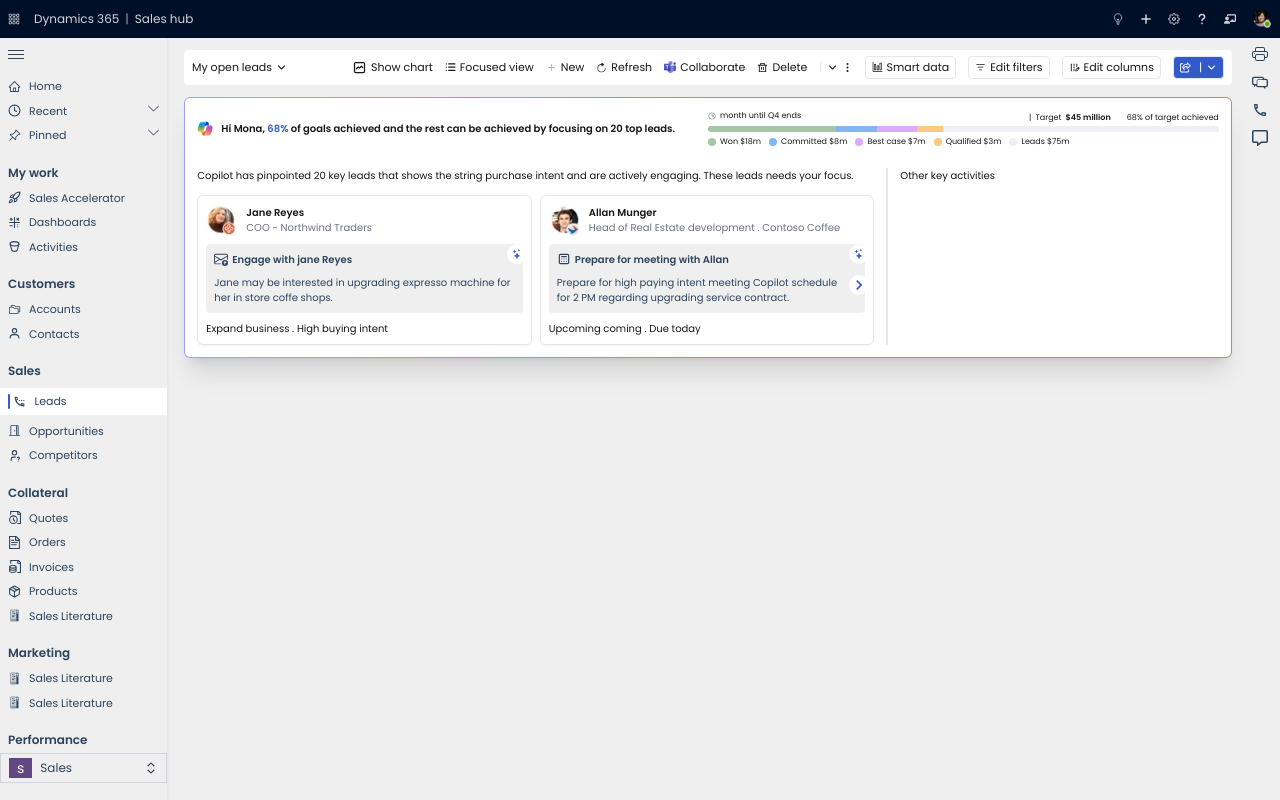
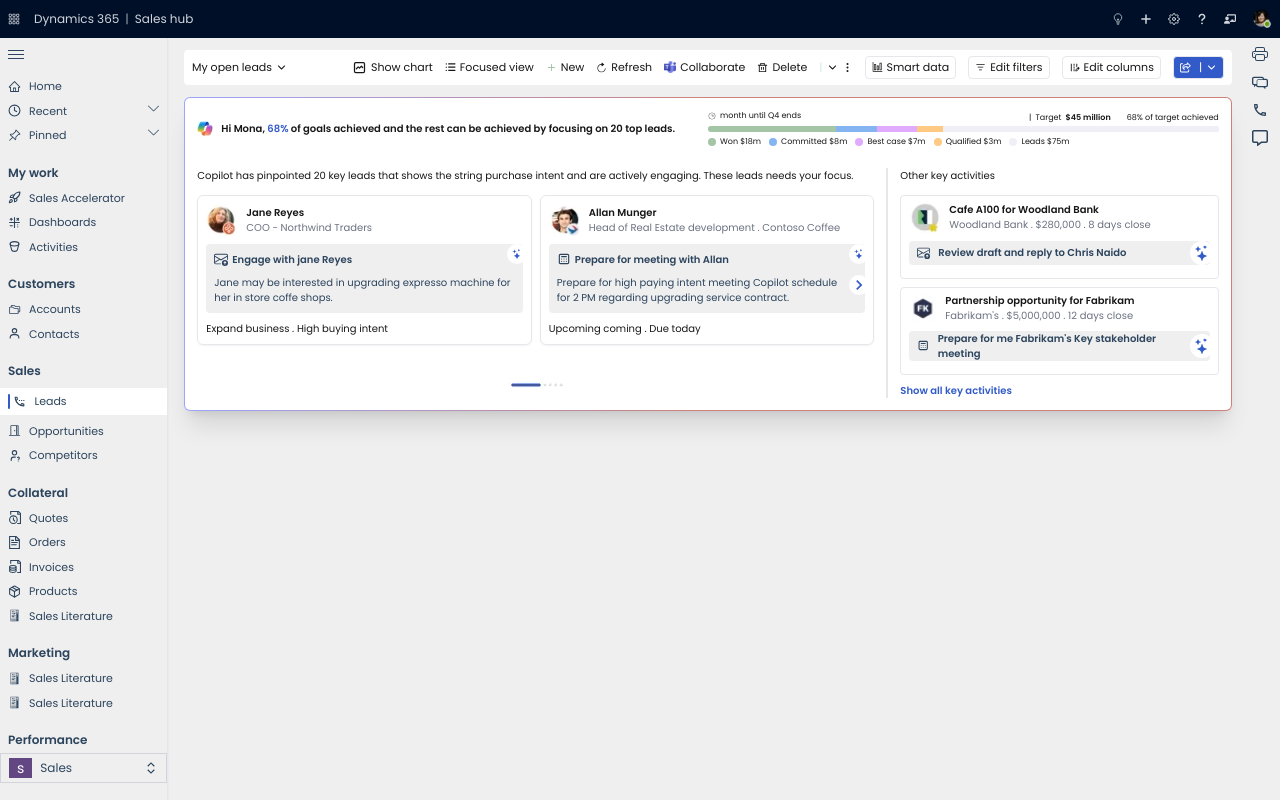
Before and after one commit to Godswillcode/workergen-interview, a Next.js app: page / in a window 1280 px wide. Built offline with nearby package versions, Linux system fonts and the light colour scheme.

Commit message:
analysis page

```diff
--- a/app/components/Analysis.tsx
+++ b/app/components/Analysis.tsx
@@ -5,6 +5,8 @@
 import janeAvatar from ".././images/avatarJane.png";
 import allanAvatar from ".././images/allanAvatar.png";
 import cafeAvatar from ".././images/cafeAvatar.png";
+import FKAvatar from ".././images/FK.png";
+import sliderDot from ".././images/CaroselLine.png";
 import { BsEnvelopeArrowUp } from "react-icons/bs";
 import { BsStars } from "react-icons/bs";
 import { CgCalendarDates } from "react-icons/cg";
@@ -115,11 +117,7 @@
 
               <div className="border shadow-sm p-2 rounded-md">
                 <div className="flex items-center gap-2">
-                  <Image
-                    src={allanAvatar}
-                    alt="jane avatar"
-                    className="h-8 w-8"
-                  />
+                  <Image src={allanAvatar} alt="avatar" className="h-8 w-8" />
                   <div>
                     <h4 className="font-semibold">Allan Munger</h4>
                     <p className="text-gray-500">
@@ -156,12 +154,82 @@
                 <p>Upcoming coming . Due today</p>
               </div>
             </div>
+
+            <div className="flex justify-center mt-9">
+              <Image src={sliderDot} alt="dots" height={7} />
+            </div>
           </div>
 
           <div className="flex gap-3">
             <div className="border" />
-            <div>
+            <div className="flex-1">
               <h4 className="pb-3">Other key activities</h4>
+
+              <div className="border rounded px-2 py-[5px]">
+                <div className="flex items-center gap-2">
+                  <Image src={cafeAvatar} alt="avatar" className="h-8 w-8" />
+                  <div>
+                    <h4 className="font-semibold">
+                      Cafe A100 for Woodland Bank
+                    </h4>
+                    <p className="text-gray-500">
+                      Woodland Bank . $280,000 . 8 days close
+                    </p>
+                  </div>
+                </div>
+
+                <div className="bg-[#EFEFEF] flex justify-between items-center mt-2 pl-2  mb-2 rounded text-[#2C445D]">
+                  <div className="flex items-center gap-2">
+                    <BsEnvelopeArrowUp size={13} />
+                    <span className="font-semibold">
+                      Review draft and reply to Chris Naido
+                    </span>
+                  </div>
+
+                  <div className="flex justify-center">
+                    <BsStars
+                      color="#325BC9"
+                      className="bg-white p-1 -mr-1 h-6 w-6 rounded-full flex items-center justify-center"
+                    />
+                  </div>
+                </div>
+              </div>
+
+              {/* last */}
+
+              <div className="border rounded px-2 py-[5px] mt-2 mb-2">
+                <div className="flex items-center gap-2">
+                  <Image src={FKAvatar} alt="jane avatar" className="h-7 w-7" />
+                  <div>
+                    <h4 className="font-semibold">
+                      Partnership opportunity for Fabrikam
+                    </h4>
+                    <p className="text-gray-500">
+                      Fabrikam's . $5,000,000 . 12 days close
+                    </p>
+                  </div>
+                </div>
+
+                <div className="bg-[#EFEFEF] flex justify-between items-center mt-2 pl-2  mb-2 rounded text-[#2C445D]">
+                  <div className="flex items-center gap-2">
+                    <CgCalendarDates size={13} />
+                    <span className="font-semibold">
+                      Prepare for me Fabrikam's Key stakeholder meeting
+                    </span>
+                  </div>
+
+                  <div className="flex justify-center">
+                    <BsStars
+                      color="#325BC9"
+                      className="bg-white p-1 -mr-1 h-6 w-6 rounded-full flex items-center justify-center"
+                    />
+                  </div>
+                </div>
+              </div>
+
+              <span className="text-[#325BC9] hover:text-black cursor-pointer font-semibold">
+                Show all key activities
+              </span>
             </div>
           </div>
         </div>
--- a/app/components/layout/TopNavbar.tsx
+++ b/app/components/layout/TopNavbar.tsx
@@ -7,7 +7,7 @@
 
 export const TopNavbar = () => {
   return (
-    <div className="bg-[#000F28] py-[9px] px-2 text-[12px] w-full flex justify-between items-center text-gray-300">
+    <div className="bg-[#000F28] sticky top-0 py-[9px] px-2 text-[12px] w-full flex justify-between items-center text-gray-300">
       <div className="flex items-center gap-[6px]">
         <BsGrid3X3Gap />
         <span className="ml-2">Dynamics 365</span>
```
Also changed, not shown: app/images/CaroselLine.png (added), app/images/FK.png (added).
